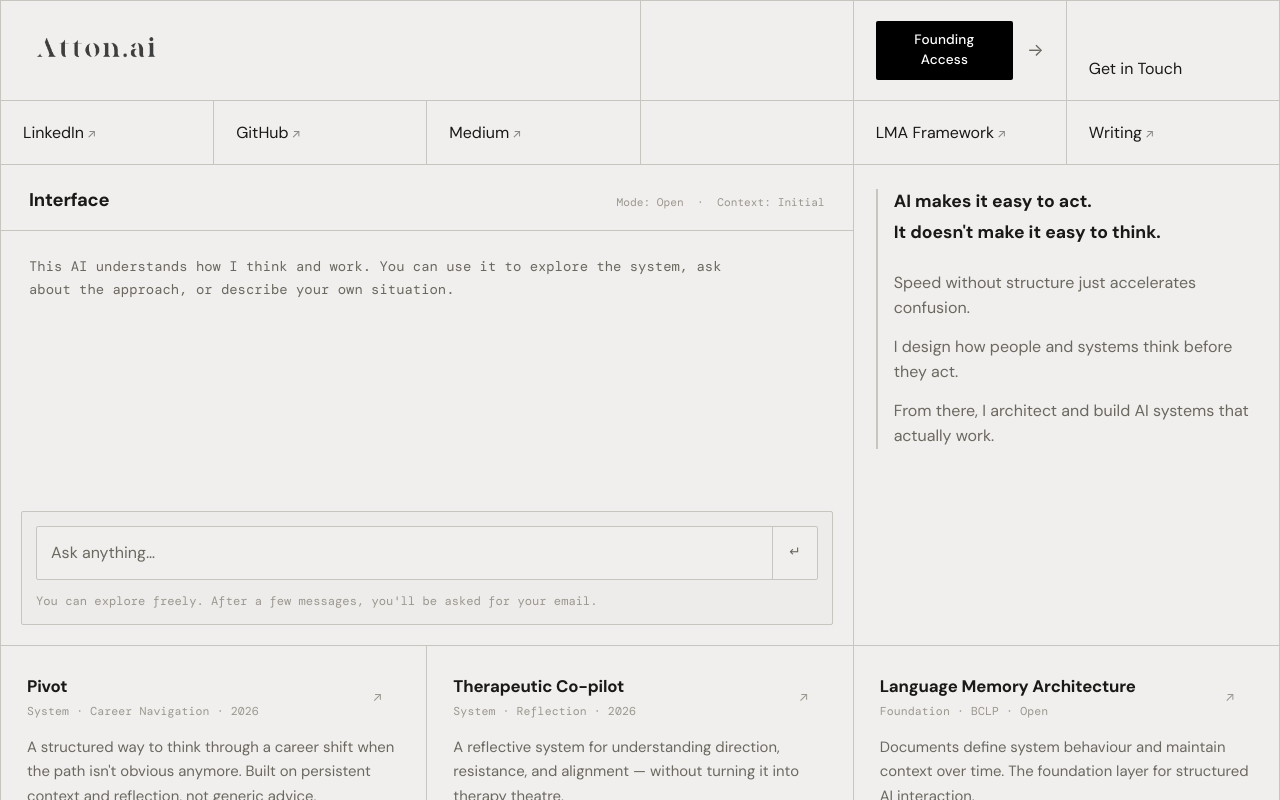
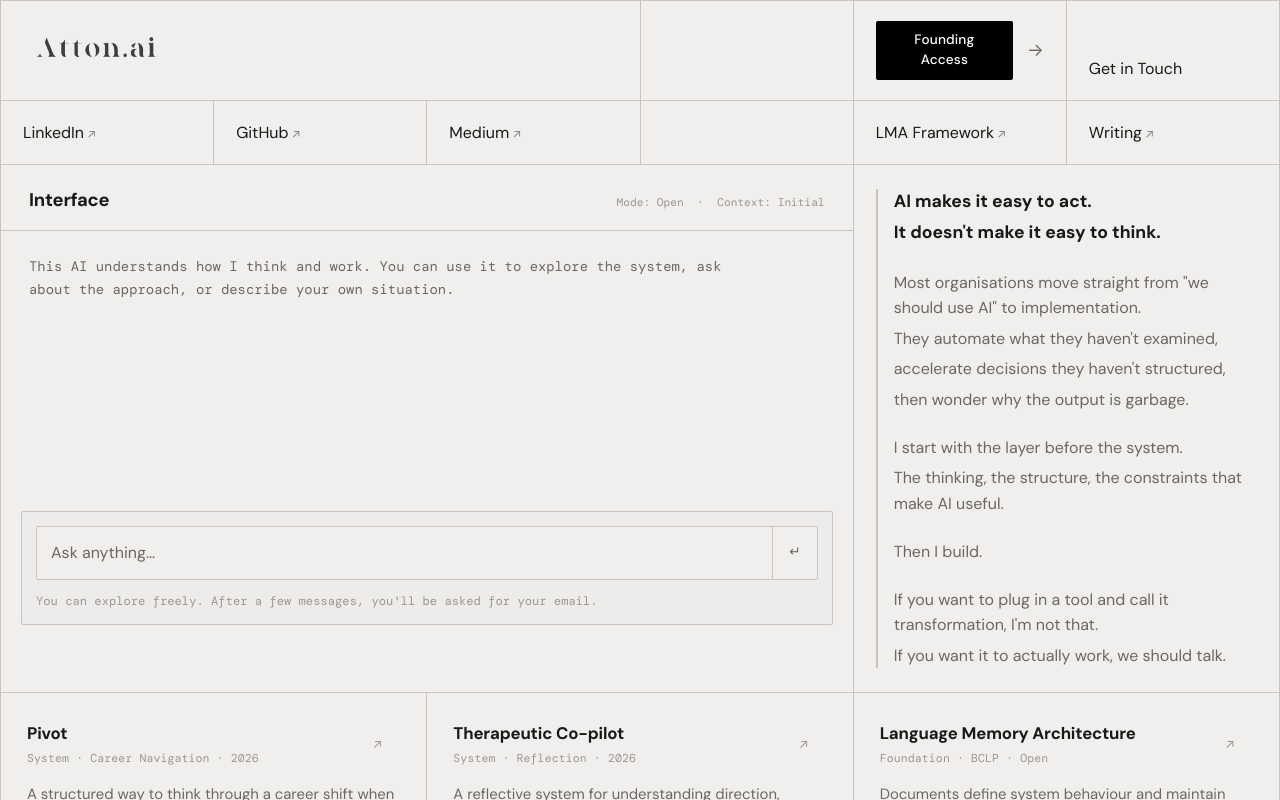
Before and after one commit to atton-ai/site, a React (Vite) app: page / in a window 1280 px wide. Shown: the top 800 px of the page. Built offline with nearby package versions, Linux system fonts and the light colour scheme.

Commit message:
Pre contact interaction

```diff
--- a/src/app/App.tsx
+++ b/src/app/App.tsx
@@ -206,9 +206,18 @@ export default function App() {
             <p style={{ fontSize: '1.1rem', fontWeight: '600', lineHeight: '1.45', color: 'var(--text)', marginBottom: '0.3em' }}>AI makes it easy to act.</p>
             <p style={{ fontSize: '1.1rem', fontWeight: '600', lineHeight: '1.45', color: 'var(--text)', marginBottom: '1.4em' }}>It doesn't make it easy to think.</p>
 
-            <p style={{ fontSize: '1rem', lineHeight: '1.6', color: 'var(--text-secondary)', marginBottom: '0.8em' }}>Speed without structure just accelerates confusion.</p>
-            <p style={{ fontSize: '1rem', lineHeight: '1.6', color: 'var(--text-secondary)', marginBottom: '0.8em' }}>I design how people and systems think before they act.</p>
-            <p style={{ fontSize: '1rem', lineHeight: '1.6', color: 'var(--text-secondary)' }}>From there, I architect and build AI systems that actually work.</p>
+            <p style={{ fontSize: '1rem', lineHeight: '1.6', color: 'var(--text-secondary)', marginBottom: '0.3em' }}>Most organisations move straight from "we should use AI" to implementation.</p>
+            <p style={{ fontSize: '1rem', lineHeight: '1.6', color: 'var(--text-secondary)', marginBottom: '0.3em' }}>They automate what they haven't examined,</p>
+            <p style={{ fontSize: '1rem', lineHeight: '1.6', color: 'var(--text-secondary)', marginBottom: '0.3em' }}>accelerate decisions they haven't structured,</p>
+            <p style={{ fontSize: '1rem', lineHeight: '1.6', color: 'var(--text-secondary)', marginBottom: '1.4em' }}>then wonder why the output is garbage.</p>
+
+            <p style={{ fontSize: '1rem', lineHeight: '1.6', color: 'var(--text-secondary)', marginBottom: '0.3em' }}>I start with the layer before the system.</p>
+            <p style={{ fontSize: '1rem', lineHeight: '1.6', color: 'var(--text-secondary)', marginBottom: '1.4em' }}>The thinking, the structure, the constraints that make AI useful.</p>
+
+            <p style={{ fontSize: '1rem', lineHeight: '1.6', color: 'var(--text-secondary)', marginBottom: '1.4em' }}>Then I build.</p>
+
+            <p style={{ fontSize: '1rem', lineHeight: '1.6', color: 'var(--text-secondary)', marginBottom: '0.3em' }}>If you want to plug in a tool and call it transformation, I'm not that.</p>
+            <p style={{ fontSize: '1rem', lineHeight: '1.6', color: 'var(--text-secondary)' }}>If you want it to actually work, we should talk.</p>
           </div>
         </div>
 
```
